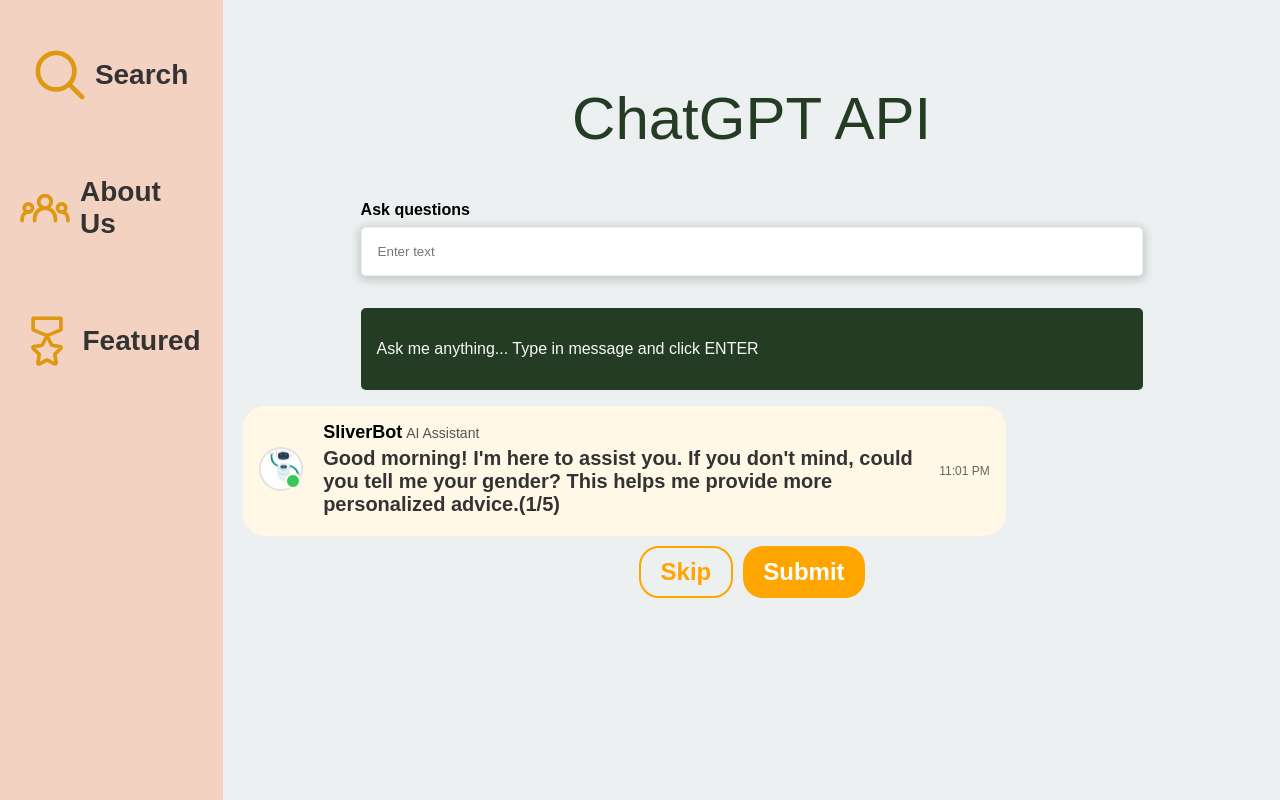
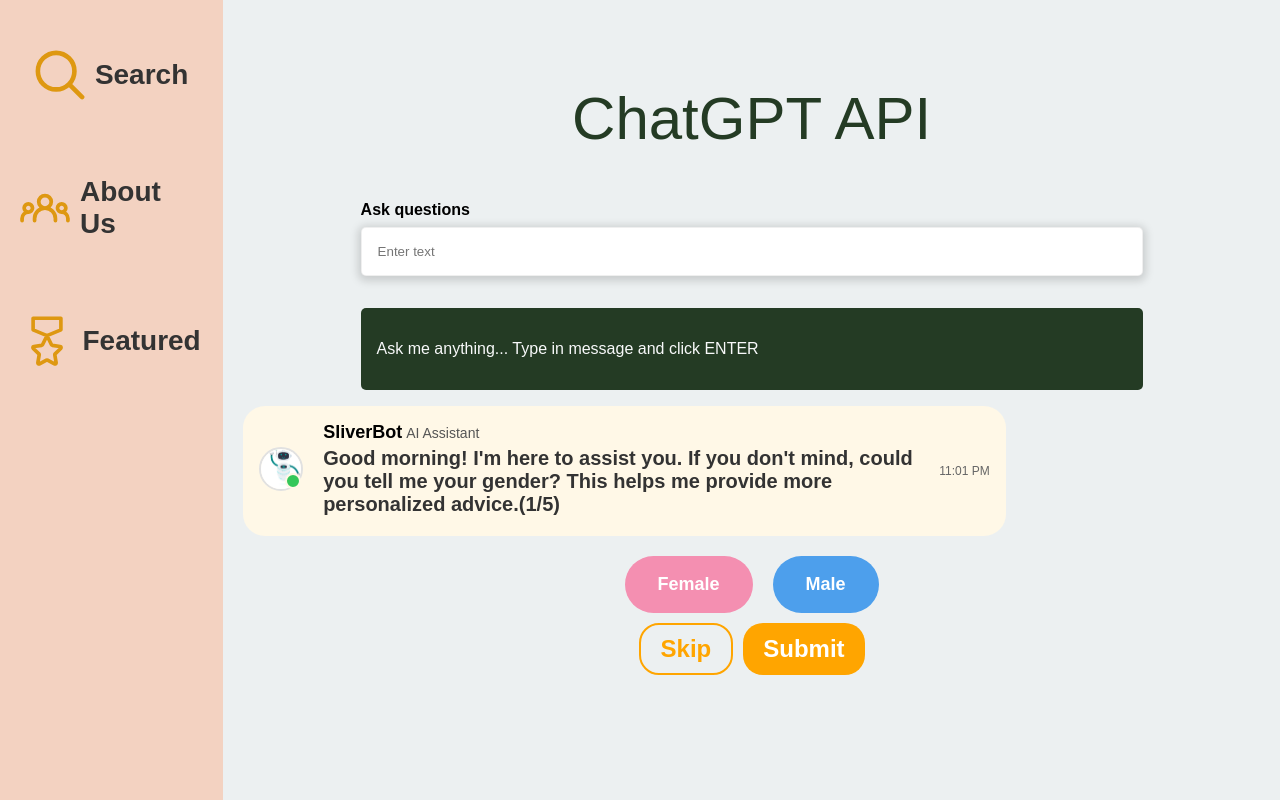
Before and after one commit to lunazzao/hci-project, a React (Create React App) app: page / in a window 1280 px wide. Built offline with nearby package versions, Linux system fonts and the light colour scheme.

Commit message:
Options for questions added

```diff
--- a/src/App.js
+++ b/src/App.js
@@ -8,6 +8,8 @@
 import Featured from './components/featured';
 import Slider from './components/slider'; // Adjust path as necessary
 import ButtonGroup from './components/Buttons/buttonGroup';
+import GenderSelection from './components/Buttons/genderButtonGroup';
+import OptionsButtonGroup from './components/Buttons/optionsButtonGroup';
 
 function App() {
   // State to manage which component is shown, default is set to 'chat'
@@ -23,9 +25,6 @@
 
   const handleButtonClick = () => {
     setCurrentMessageIndex(currentIndex => {
-      // Determine if the slider should be shown based on the next message index.
-      // For example, if you want to show the slider after the first message,
-      // you check if the currentIndex (before increment) is 0.
       const shouldShowSlider = currentIndex === 0;
       if (shouldShowSlider) {
         setShowSlider(true);
@@ -35,6 +34,11 @@
       return currentIndex + 1;
     });
   };
+
+  const genderSelectHandler = (selectedGender) => {
+    console.log(`User selected gender: ${selectedGender}`);
+  };
+
 
   const handleDisplayNextComponent = () => {
     if (showSlider) {
@@ -47,6 +51,56 @@
     }
   };
 
+  const handleOptionsSubmit = (selectedOptions) => {
+    console.log('Selected options:', selectedOptions);
+    // Handle the selected options (store them, move to the next question, etc.)
+  };
+
+  const renderOptionsButtonGroup = () => {
+    const optionsBasedOnQuestion = getOptionsForCurrentQuestion(currentMessageIndex);
+    console.log('current Message Index:', currentMessageIndex);
+    return (
+      <OptionsButtonGroup
+        options={optionsBasedOnQuestion}
+        onSubmit={handleOptionsSubmit}
+      />
+    );
+  };
+
+  const getOptionsForCurrentQuestion = (index) => {
+    switch (index) {
+      case 2: // Index for "How often do you get to move and stretch?"
+        return [
+          { id: 'daily', text: 'Daily' },
+          { id: 'few-times-week', text: 'A Few Times a Week' },
+          { id: 'weekly', text: 'Weekly' },
+          { id: 'monthly', text: 'Monthly' },
+          { id: 'rarely', text: 'Rarely' },
+        ];
+      case 3: // Index for impairments
+        return [
+          { id: 'legs', text: 'Mobility - Legs' },
+          { id: 'arms', text: 'Mobility - Arms' },
+          { id: 'eye', text: 'Vision' },
+          { id: 'hear', text: 'Hearing' },
+          { id: 'others', text: 'Oters' },
+
+        ];
+      case 4: // Index for "What are your wellness goals?"
+        return [
+          { id: 'strength', text: 'Improve Strength' },
+          { id: 'flexibility', text: 'Enhance Flexibility' },
+          { id: 'balance', text: 'Better Balance' },
+          { id: 'endurance', text: 'Increase Endurance' },
+          { id: 'other-wellness', text: 'Other Wellness Goals' },
+        ];
+      // Add more cases as necessary for other questions
+      default:
+        return [];
+    }
+  };
+
+
   // Render the component based on the activeComponent state
   const renderComponent = () => {
     switch (activeComponent) {
@@ -58,8 +112,11 @@
             currentMessageIndex={currentMessageIndex}
             onMessageDisplayed={handleDisplayNextComponent}
           />
+          {currentMessageIndex === 0 && <GenderSelection onSelect={genderSelectHandler} />}
           {currentMessageIndex === 1 && <Slider min={60} max={90} step={1} onChange={() => {}} />}
-          {/* Move ButtonGroup rendering here if you want it directly after the Slider */}
+          {currentMessageIndex === 2 && renderOptionsButtonGroup()}
+          {currentMessageIndex === 3 && renderOptionsButtonGroup()}
+          {currentMessageIndex === 4 && renderOptionsButtonGroup()}
         </div>
       );
       case 'about':
@@ -77,8 +134,6 @@
       <Sidebar changeActiveComponent={changeActiveComponent} />
       <div className="main">
         {renderComponent()}
-        {/* Ensure ButtonGroup is rendered outside the `renderComponent` call
-            to always show it after the messages and optionally the slider. */}
         <ButtonGroup onAction={handleButtonClick} />
       </div>
     </div>
--- a/src/components/Buttons/buttonGroup.js
+++ b/src/components/Buttons/buttonGroup.js
@@ -1,6 +1,6 @@
 // ButtonGroup.js
 import React from 'react';
-import './buttonGroup.css'; // Ensure you have the corresponding CSS file for styling
+import './SubmitButtonGroup.css'; // Ensure you have the corresponding CSS file for styling
 
 const ButtonGroup = ({ onAction }) => {
   return (
--- /dev/null
+++ b/src/components/Buttons/genderButtonGroup.css
@@ -0,0 +1,34 @@
+.answer-button-group {
+    display: flex;
+    justify-content: center;
+    gap: 20px; /* More space than button-group to emphasize choice */
+    margin-top: 20px; /* Distinct space from the submit/skip buttons */
+  }
+
+  .gender-button {
+    display: flex;
+    align-items: center;
+    justify-content: center;
+    gap: 10px; /* Space between icon/text */
+    padding: 15px 30px; /* Larger than submit/skip for emphasis */
+    border-radius: 30px; /* More pronounced rounded corners */
+    cursor: pointer;
+    transition: transform 0.3s ease;
+    font-size: 18px;
+    font-weight: bold;
+    border: 3px solid transparent; /* Solid border to stand out */
+  }
+
+  .male-option {
+    background-color: #4D9FEC; /* Blue for male */
+    color: white;
+  }
+
+  .female-option {
+    background-color: #F48FB1; /* Pink for female */
+    color: white;
+  }
+
+  .gender-button:hover {
+    transform: scale(1.05); /* Slight grow effect on hover */
+  }
--- /dev/null
+++ b/src/components/Buttons/genderButtonGroup.js
@@ -0,0 +1,23 @@
+import React from 'react';
+import './genderButtonGroup.css'; // Ensure the path matches your file structure
+
+const GenderSelection = ({ onSelect }) => {
+  return (
+    <div className="answer-button-group">
+      <button
+        className="gender-button female-option"
+        onClick={() => onSelect('female')}
+      >
+        Female
+      </button>
+      <button
+        className="gender-button male-option"
+        onClick={() => onSelect('male')}
+      >
+        Male
+      </button>
+    </div>
+  );
+};
+
+export default GenderSelection;
--- /dev/null
+++ b/src/components/Buttons/optionsButtonGroup.css
@@ -0,0 +1,43 @@
+/* OptionButtonGroup.css */
+
+.option-button-group {
+    display: grid;
+    grid-template-columns: repeat(2, 1fr); /* Two columns as shown in the image */
+    gap: 20px;
+    margin-top: 20px;
+    padding: 10px;
+  }
+
+  .option-button {
+    display: flex;
+    align-items: center; /* Align checkbox and label */
+    gap: 10px; /* Space between checkbox and label text */
+  }
+
+  .option-button input[type="checkbox"] {
+    accent-color: #FFA500; /* Orange color for checkbox */
+    cursor: pointer;
+    width: 24px; /* Larger checkbox */
+    height: 24px; /* Larger checkbox */
+    margin-top: 0; /* Align checkbox with label */
+  }
+
+  .option-button label {
+    font-size: 24px;
+    font-weight: 800;
+    cursor: pointer;
+    display: flex;
+    align-items: center;
+  }
+
+  /* Interactivity styles */
+  .option-button:hover {
+    background-color: #f0f0f0;
+    border-radius: 5px;
+    padding: 5px;
+  }
+
+  .option-button input[type="checkbox"]:focus + label {
+    outline: 2px solid #FFA500;
+    outline-offset: 2px;
+  }
--- /dev/null
+++ b/src/components/Buttons/optionsButtonGroup.js
@@ -0,0 +1,32 @@
+import React, { useState } from 'react';
+import './optionsButtonGroup.css'; // Make sure this path matches the location of your CSS file
+
+const OptionsButtonGroup = ({ options, onSubmit }) => {
+  const [selectedOptions, setSelectedOptions] = useState([]);
+
+  const handleOptionChange = (optionId) => {
+    setSelectedOptions((prevSelected) =>
+      prevSelected.includes(optionId)
+        ? prevSelected.filter((id) => id !== optionId)
+        : [...prevSelected, optionId]
+    );
+  };
+
+  return (
+    <div className="options-button-group">
+      {options.map((option) => (
+        <div key={option.id} className="option-button">
+          <input
+            type="checkbox"
+            id={option.id}
+            checked={selectedOptions.includes(option.id)}
+            onChange={() => handleOptionChange(option.id)}
+          />
+          <label htmlFor={option.id}>{option.text}</label>
+        </div>
+      ))}
+    </div>
+  );
+};
+
+export default OptionsButtonGroup;
```
Also changed, not shown: src/components/Buttons/SubmitButtonGroup.css (renamed from src/components/Buttons/buttonGroup.css).
